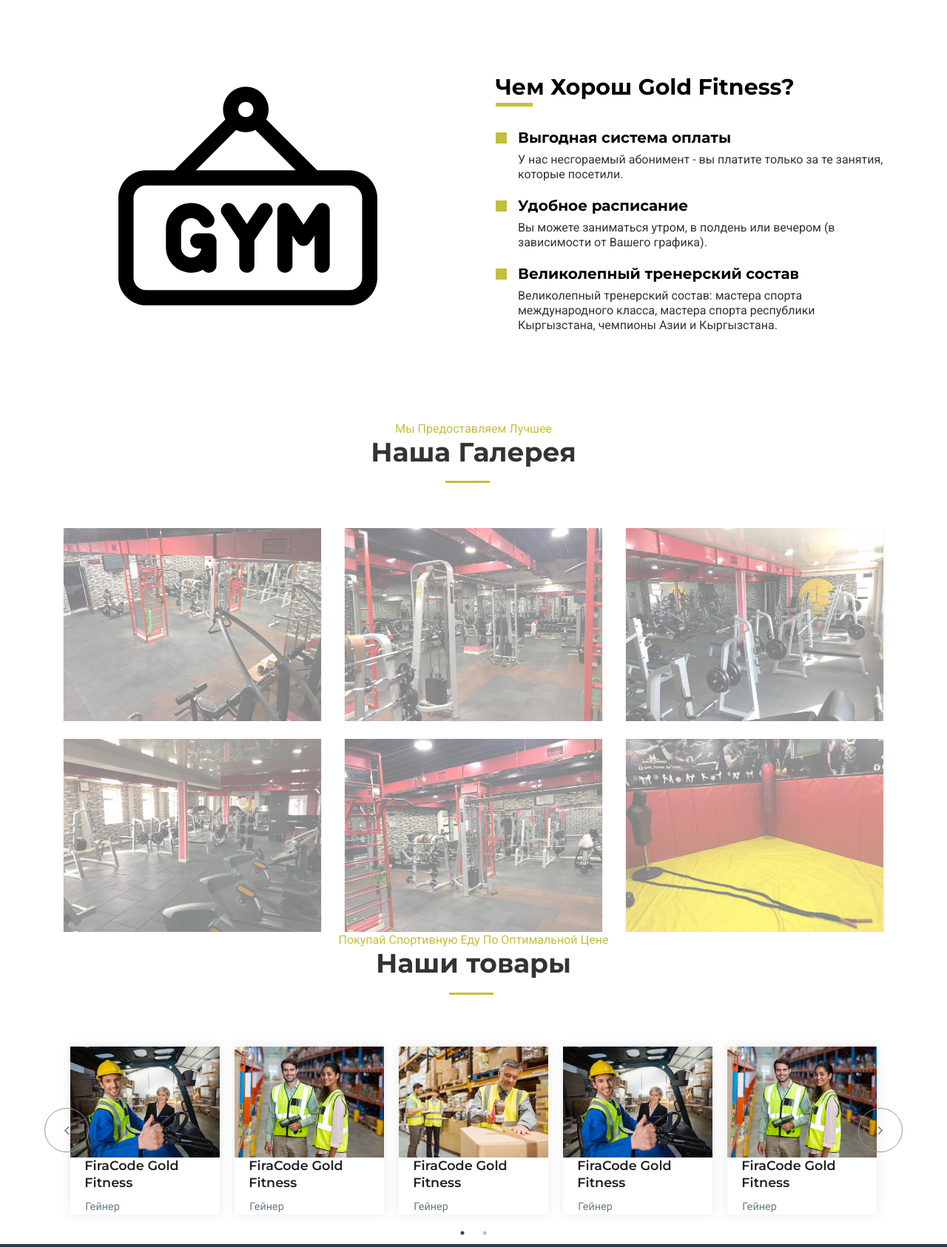
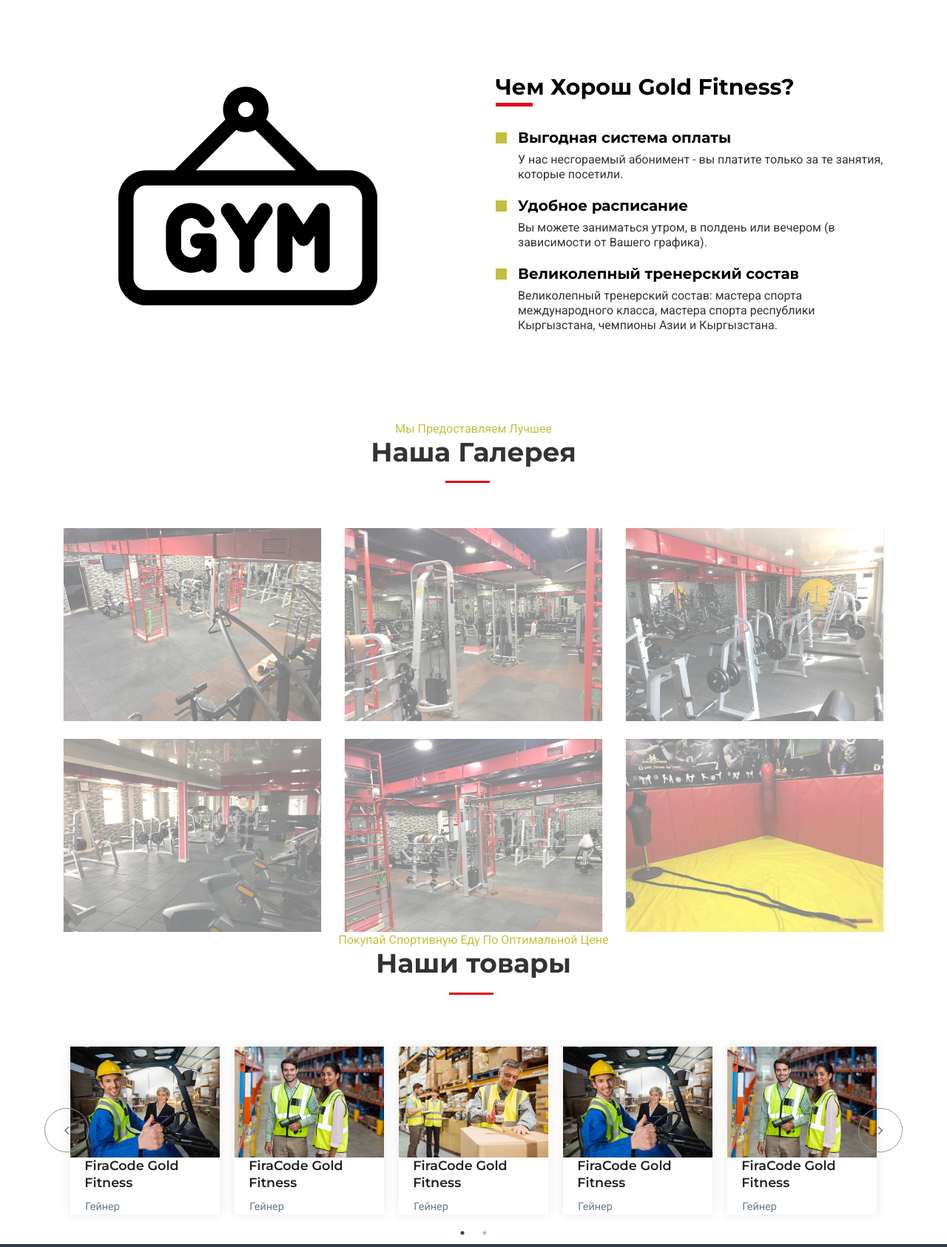
Before and after one commit to NasipCOM/Gold-Fitness, a PHP site: page / in a window 1280 px wide. Shown: the part 890-2576 px from the top of the page at 74% size. Run offline with PHP 8.4, Linux system fonts and the light colour scheme; some libraries are stand-ins or nearby versions; grey boxes are pictures that could not be loaded.

Commit message:
Red underline

```diff
--- a/assets/css/style.css
+++ b/assets/css/style.css
@@ -903,7 +903,7 @@ mobile menu
   bottom: 0;
   width: 50px;
   height: 5px;
-  background: #c2c03c;
+  background: #e5001d;
 }
 
 .sec-p {
@@ -995,7 +995,7 @@ mobile menu
   bottom: 0;
   width: 60px;
   height: 3px;
-  background: #c2c03c;
+  background: #e5001d;
 }
 
 .service-single {
@@ -1055,7 +1055,7 @@ mobile menu
   top: -15px;
   font-family: Flaticon;
   font-size: 42px;
-  color: #c2c03c;
+  color: #e5001d;
 }
 
 .service-content2 h3:before {
@@ -1289,7 +1289,7 @@ mobile menu
   bottom: 0;
   width: 60px;
   height: 3px;
-  background: #c2c03c;
+  background: #e5001d;
 }
 
 /*====================================
--- a/index.html
+++ b/index.html
@@ -504,7 +504,7 @@
                     <div class="col-lg-4 col-md-6 col-12">
                         <div class="team-single">
                             <div class="team-img">
-                                <img src="assets/images/team/1.jpg" alt="">
+                                <img src="assets/images/team/1.jpg " alt="">
                                 <div class="social-1st">
                                     <ul>
                                         <li><a href="index.html#"><i class="fa fa-facebook" aria-hidden="true"></i></a>
```
